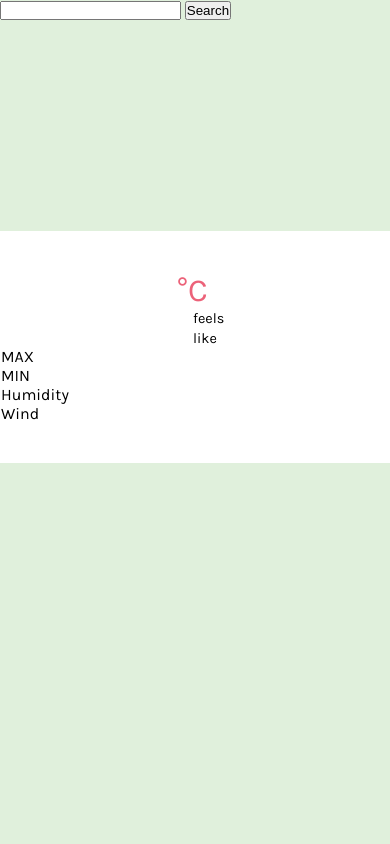
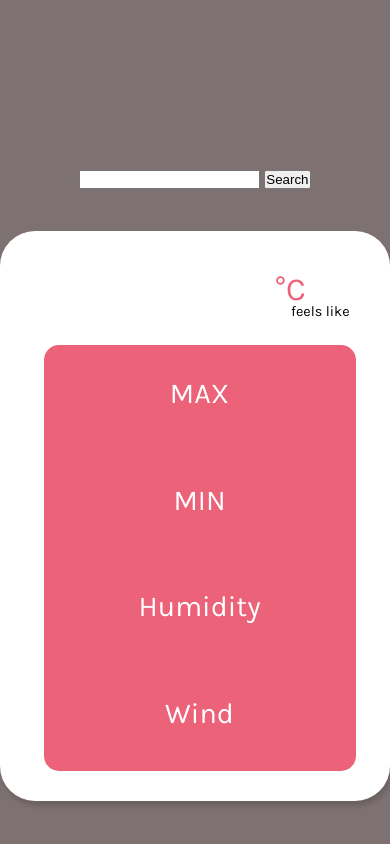
Before and after one commit to Sahaj-jj/weather-app, a plain HTML site: page index.html in a window 390 px wide. Drawn offline with Linux system fonts and the light colour scheme; no server answers.

Commit message:
Added styling to location-info and extra-info

```diff
--- a/index.html
+++ b/index.html
@@ -11,8 +11,11 @@
 </head>
 
 <body>
-    <input type="text" id="city" class="city">
-    <button class="search-city">Search</button>
+    <div class="input-container">
+        <input type="text" id="city" class="city">
+        <button class="search-city">Search</button>
+    </div>
+
     <div class="main">
         <div class="temp-info">
             <div class="weather-icon"></div>
--- a/styles.css
+++ b/styles.css
@@ -1,9 +1,11 @@
 @import url("https://fonts.googleapis.com/css2?family=Karla:wght@200;400&display=swap");
 
 :root {
-	--background: rgb(224, 240, 220);
+	--background: rgb(126, 113, 113);
 	--main: rgb(255, 255, 255);
 	--accent: rgb(236, 98, 121);
+	--subtext: grey;
+	--inverse-subtext: rgba(255, 255, 255, 0.7);
 }
 
 *,
@@ -24,12 +26,14 @@ body {
 .main {
 	display: grid;
 	background-color: var(--main);
-	width: 60%;
+	width: 50%;
 	grid-template-rows: repeat(2, 1fr);
-	grid-template-columns: 1fr 1fr;
-	margin: 25vh auto;
-	padding: 40px 01px;
+	grid-template-columns: 70% 1fr;
+	margin: 5vh auto;
+	padding: 40px 30px 30px;
 	opacity: 0;
+	border-radius: 35px;
+	box-shadow: 2px 5px 5px 0 rgba(0, 0, 0, 0.15);
 }
 
 .main.loaded {
@@ -37,10 +41,12 @@ body {
 	animation: 0.5s ease-out 0s 1 fade-in;
 }
 
-@media only screen and (max-width: 768px) {
-	.main {
-		width: 100%;
-	}
+.input-container {
+	margin: 20vh auto 0;
+	width: fit-content;
+}
+
+input[type="text"] {
 }
 
 /* Modules */
@@ -50,14 +56,54 @@ body {
 	display: grid;
 	grid-template-columns: repeat(3, 1fr);
 	grid-template-rows: repeat(2, 1fr);
+	border-right: 3px dotted var(--accent);
 }
 
 .location-info {
 	grid-area: 1/2/2/3;
+	display: flex;
+	flex-direction: column;
+	text-align: right;
+	justify-content: center;
+	padding: 0 4rem;
+	gap: 0.5rem;
 }
 
 .extra-info {
 	grid-area: 2/1/3/3;
+	display: flex;
+	align-items: center;
+	justify-content: space-between;
+	padding: 2rem 5rem;
+	background-color: var(--accent);
+	border-radius: 15px;
+	margin: 2rem auto 0;
+	gap: 4rem;
+	flex-wrap: wrap;
+}
+
+@media only screen and (max-width: 768px) {
+	.main {
+		width: 100vw;
+		overflow-x: hidden;
+		display: flex;
+		flex-wrap: wrap;
+	}
+
+	.temp-info {
+		border: none;
+	}
+
+	.location-info {
+		padding: 0;
+		margin: 2rem auto;
+	}
+
+	.extra-info {
+		flex-direction: column;
+		margin: 0 auto;
+		width: 80vw;
+	}
 }
 
 /* Components */
@@ -67,6 +113,10 @@ body {
 	justify-self: right;
 	align-self: center;
 	margin-right: -1rem;
+}
+
+.temp-info > .weather-icon > img {
+	height: 150px;
 }
 
 .temp-info > .temperature {
@@ -82,6 +132,7 @@ body {
 .temp-info > .feels-like {
 	align-self: center;
 	font-size: 0.9rem;
+	margin-top: -2rem;
 }
 
 .temp-info > .feels-like > .feels-like-temp {
@@ -96,6 +147,37 @@ body {
 	color: var(--accent);
 	width: fit-content;
 	transition: transform 200ms;
+}
+
+.location-info > .weather-main {
+	font-size: 2.2rem;
+	color: var(--accent);
+}
+
+.location-info > .city {
+	font-size: 1rem;
+}
+
+.location-info > .country {
+	color: var(--subtext);
+	display: none;
+}
+
+.location-info > .time {
+	color: var(--subtext);
+	font-size: 0.8rem;
+}
+
+.extra-info .heading {
+	font-size: 1.8rem;
+	color: white;
+}
+
+.extra-info .content {
+	font-size: 1.1rem;
+	text-align: center;
+	margin-top: 0.6rem;
+	color: var(--inverse-subtext);
 }
 
 /* States */
```
Also changed, not shown: main.js.
